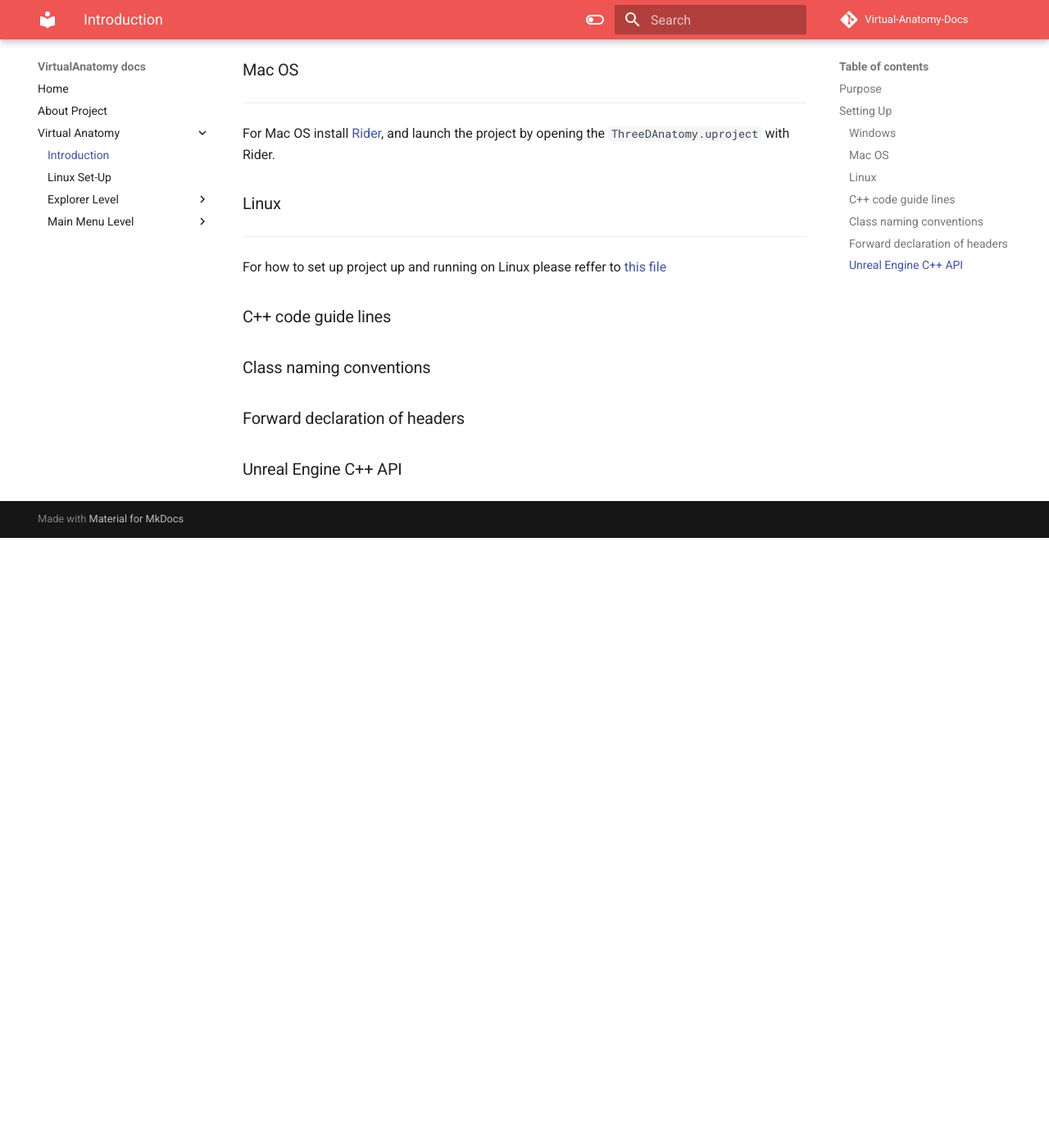
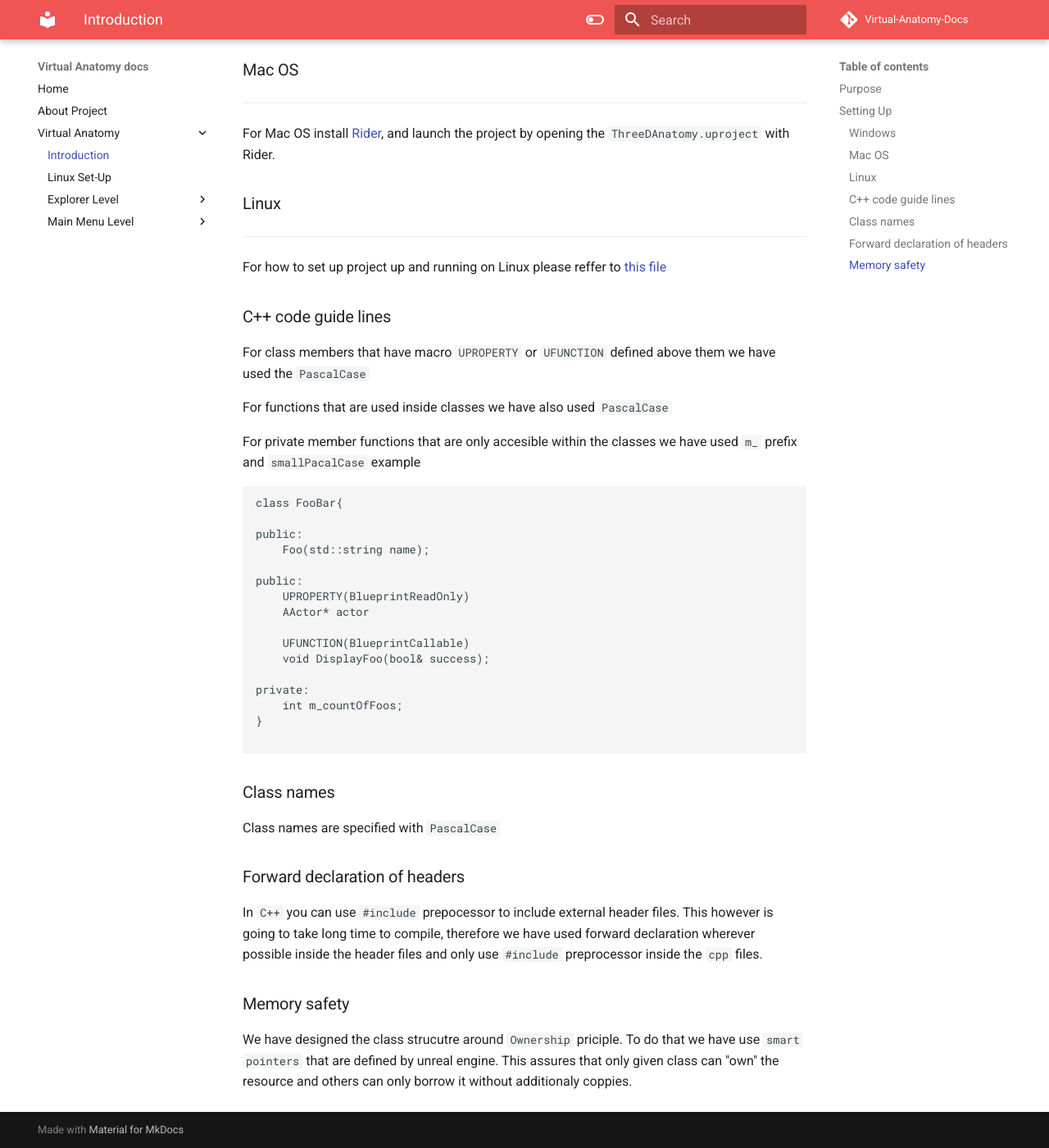
Before and after one commit to jrcz-data-science-lab/VirtualAnatomy-Documentation, an MkDocs documentation site: the page built from docs/VirtualAnatomy/Introduction.md, in a window 1280 px wide and 1400 px high, scrolled down 950 px. Shown: the whole window at 82% size. Built offline with MkDocs 1.6.1 and Material for MkDocs 9.7.7, drawn with Linux system fonts in a browser that asks for light colours; comment, search, counter and statistics services are not loaded; before the commit the page ends 1606 px from its top, so only the background shows below that.

````diff
--- a/docs/VirtualAnatomy/Introduction.md
+++ b/docs/VirtualAnatomy/Introduction.md
@@ -40,8 +40,42 @@
 
 ### C++ code guide lines
 
-### Class naming conventions
+For class members that have macro `UPROPERTY` or `UFUNCTION` defined above them we have used the `PascalCase`
+
+For functions that are used inside classes we have also used `PascalCase`
+
+For private member functions that are only accesible within the classes we have used `m_` prefix and `smallPacalCase` example
+
+
+```c++
+class FooBar{
+
+public:
+    Foo(std::string name);
+
+public:
+    UPROPERTY(BlueprintReadOnly)
+    AActor* actor
+
+    UFUNCTION(BlueprintCallable)
+    void DisplayFoo(bool& success);
+
+private:
+    int m_countOfFoos;
+}
+
+```
+
+### Class names
+
+Class names are specified with `PascalCase`
+
 
 ### Forward declaration of headers
 
-### Unreal Engine C++ API
+In `C++` you can use `#include` prepocessor to include external header files. This however is going to take long time to compile, therefore we have used forward declaration wherever possible inside the header files and only use `#include` preprocessor inside the `cpp` files.
+
+
+### Memory safety
+
+We have designed the class strucutre around `Ownership` priciple. To do that we have use `smart pointers` that are defined by unreal engine. This assures that only given class can "own" the resource and others can only borrow it without additionaly coppies.
--- a/mkdocs.yml
+++ b/mkdocs.yml
@@ -1,4 +1,4 @@
-site_name: VirtualAnatomy docs
+site_name: Virtual Anatomy docs
 include_sidebar: false
 site_description: 'Documentation for VirtualAnatomy'
 site_author: 'JRCZ'
````
Also changed, not shown: docs/VirtualAnatomy/ExplorerLevel/MeshSelector.md (+10 -0 lines).
